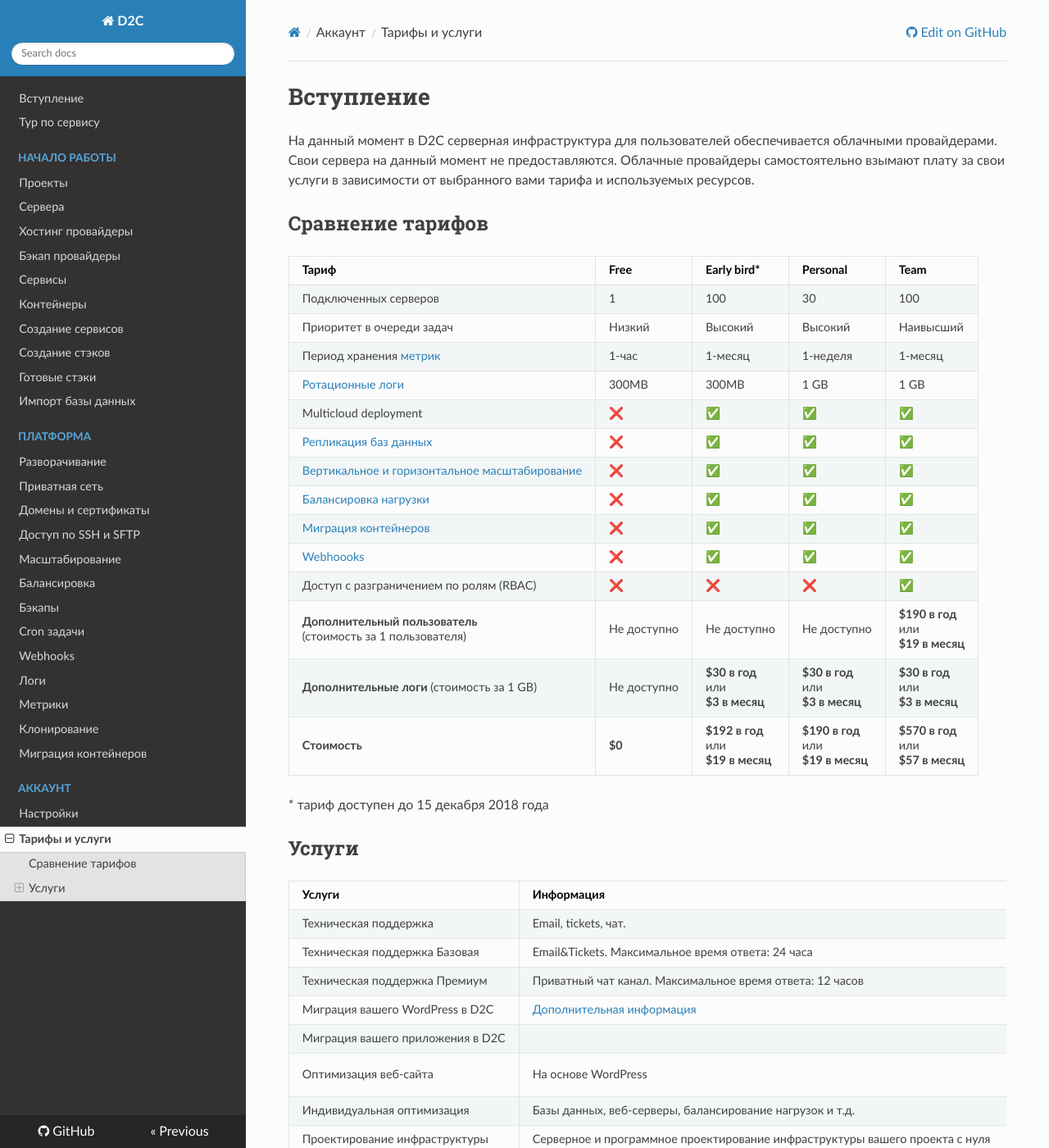
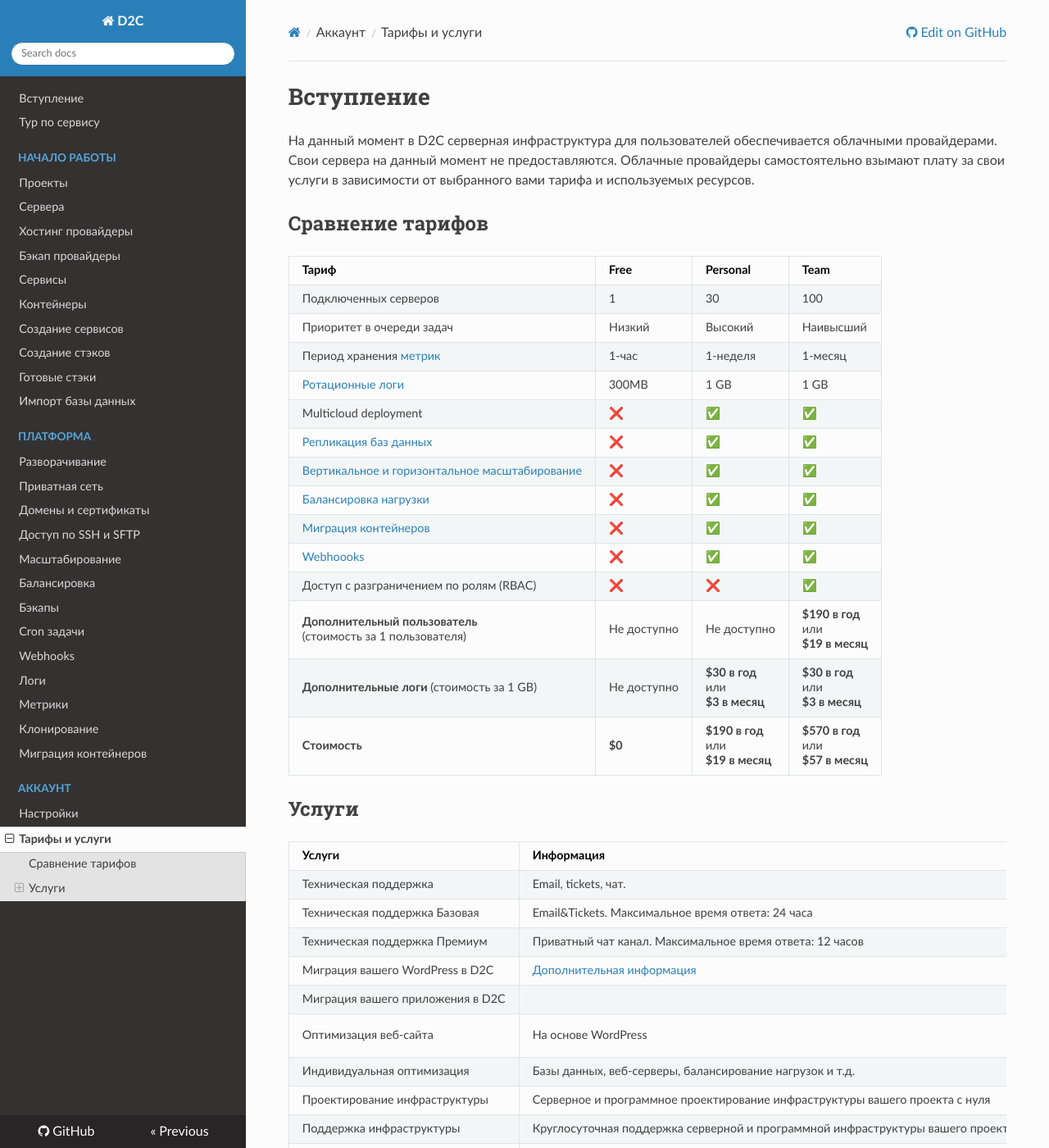
Before and after one commit to d2cio/docs-ru, an MkDocs documentation site: the page built from docs/account/plan.md, in a window 1280 px wide and 1400 px high. Shown: the whole window at 82% size. Built offline with MkDocs 1.6.1, drawn with Linux system fonts in a browser that asks for light colours; nearby versions of some CDN libraries.

Commit message:
edited plan page (early bird is not supported anymore)

```diff
--- a/docs/account/plan.md
+++ b/docs/account/plan.md
@@ -4,24 +4,22 @@
 
 ## Сравнение тарифов
 
-Тариф                                                 | Free          | Early bird*   | Personal | Team
-:---------------------------------------------------- |--------------- | ---------      | -----    | ----
-Подключенных серверов                                 | 1              | 100            | 30       |100
-Приоритет в очереди задач                             | Низкий         | Высокий        | Высокий | Наивысший
-Период хранения [метрик](/platform/metrics/)          | 1-час          | 1-месяц        | 1-неделя   | 1-месяц
-[Ротационные логи](/platform/logs/)                   | 300MB          | 300MB          | 1 GB     | 1 GB
-Multicloud deployment                                 | ❌             | ✅              | ✅        | ✅
-[Репликация баз данных](/platform/scaling/)           | ❌             | ✅              | ✅        | ✅
-[Вертикальное и горизонтальное масштабирование](/platform/scaling/) | ❌             | ✅              | ✅        | ✅
-[Балансировка нагрузки](/platform/balancing/)         | ❌             | ✅              | ✅        | ✅
-[Миграция контейнеров](/platform/migration/)          | ❌             | ✅              | ✅        | ✅
-[Webhoooks](/platform/webhooks/)                      | ❌             | ✅              | ✅        | ✅
-Доступ с разграничением по ролям (RBAC)               | ❌             | ❌              | ❌        | ✅
-**Дополнительный пользователь**<br>(стоимость за 1 пользователя)   | Не доступно | Не доступно| Не доступно | **$190 в&nbsp;год**<br>или<br>**$19&nbsp;в&nbsp;месяц**
-**Дополнительные логи** (стоимость за 1 GB)           | Не доступно | **$30&nbsp;в&nbsp;год**<br>или<br>**$3&nbsp;в&nbsp;месяц** | **$30&nbsp;в&nbsp;год**<br>или<br>**$3&nbsp;в&nbsp;месяц** | **$30&nbsp;в&nbsp;год**<br>или<br>**$3&nbsp;в&nbsp;месяц**
-**Стоимость**                                         | **$0**        | **$192&nbsp;в&nbsp;год**<br>или<br>**$19&nbsp;в&nbsp;месяц** | **$190&nbsp;в&nbsp;год**<br>или<br>**$19&nbsp;в&nbsp;месяц** |  **$570&nbsp;в&nbsp;год**<br>или<br>**$57&nbsp;в&nbsp;месяц**
-
-\* тариф доступен до 15 декабря 2018 года
+Тариф                                                 | Free           | Personal | Team
+:---------------------------------------------------- |--------------- | -----    | ----
+Подключенных серверов                                 | 1              | 30       |100
+Приоритет в очереди задач                             | Низкий         | Высокий | Наивысший
+Период хранения [метрик](/platform/metrics/)          | 1-час          | 1-неделя   | 1-месяц
+[Ротационные логи](/platform/logs/)                   | 300MB          | 1 GB     | 1 GB
+Multicloud deployment                                 | ❌             | ✅        | ✅
+[Репликация баз данных](/platform/scaling/)           | ❌             | ✅        | ✅
+[Вертикальное и горизонтальное масштабирование](/platform/scaling/) | ❌              | ✅        | ✅
+[Балансировка нагрузки](/platform/balancing/)         | ❌             | ✅        | ✅
+[Миграция контейнеров](/platform/migration/)          | ❌             | ✅        | ✅
+[Webhoooks](/platform/webhooks/)                      | ❌             | ✅        | ✅
+Доступ с разграничением по ролям (RBAC)               | ❌             | ❌        | ✅
+**Дополнительный пользователь**<br>(стоимость за 1 пользователя)   | Не доступно | Не доступно | **$190 в&nbsp;год**<br>или<br>**$19&nbsp;в&nbsp;месяц**
+**Дополнительные логи** (стоимость за 1 GB)           | Не доступно | **$30&nbsp;в&nbsp;год**<br>или<br>**$3&nbsp;в&nbsp;месяц** | **$30&nbsp;в&nbsp;год**<br>или<br>**$3&nbsp;в&nbsp;месяц**
+**Стоимость**                                         | **$0**        | **$190&nbsp;в&nbsp;год**<br>или<br>**$19&nbsp;в&nbsp;месяц** |  **$570&nbsp;в&nbsp;год**<br>или<br>**$57&nbsp;в&nbsp;месяц**
 
 ## Услуги
 
```
